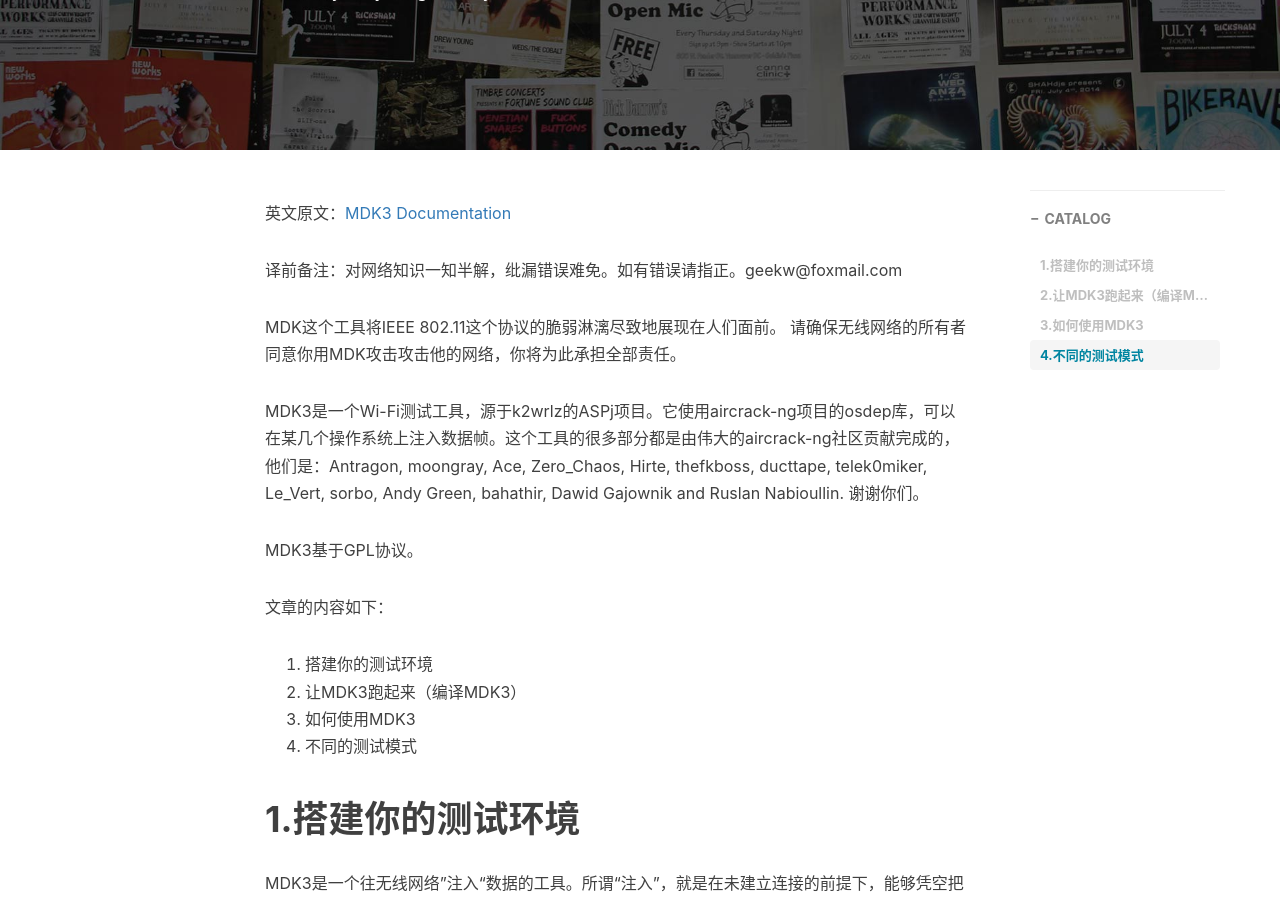
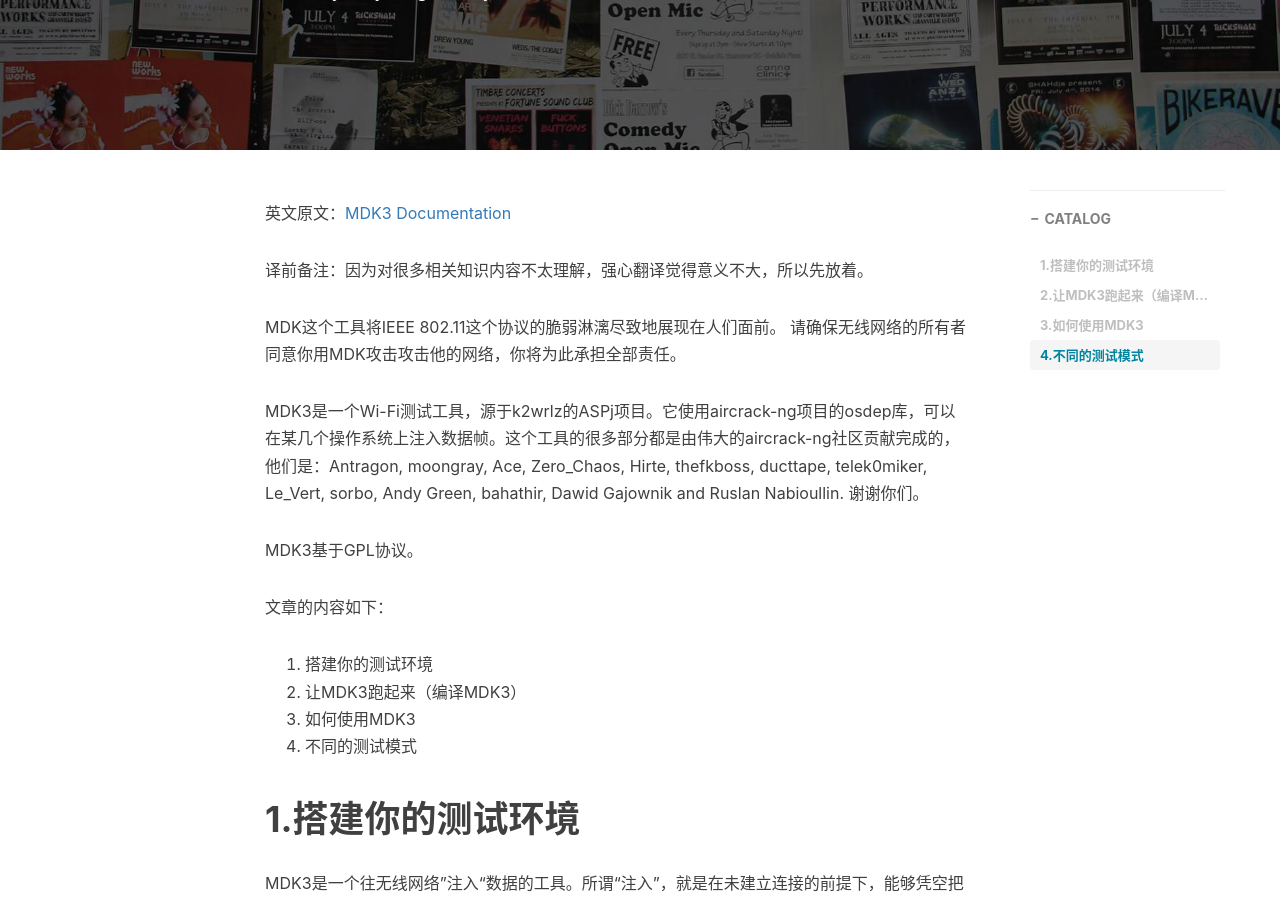
Before and after one commit to toolazytoname/toolazytoname.github.io, a Jekyll site: the page built from _posts/2017-05-27-MDK3-Documentation.markdown, in a window 1280 px wide and 900 px high, scrolled down 307 px. Built offline with Jekyll 4.4.1, drawn with Linux system fonts in a browser that asks for light colours; nearby versions of some CDN libraries; comment, search, counter and statistics services are not loaded.

Commit message:
edit MDK3-Documentation

```diff
--- a/_posts/2017-05-27-MDK3-Documentation.markdown
+++ b/_posts/2017-05-27-MDK3-Documentation.markdown
@@ -11,7 +11,8 @@ tags:
 
 英文原文：[MDK3 Documentation](https://svn.mdk3.aircrack-ng.org/mdk3/docs/Documentation_incomplete.html)
 
-译前备注：对网络知识一知半解，纰漏错误难免。如有错误请指正。geekw@foxmail.com
+译前备注：因为对很多相关知识内容不太理解，强心翻译觉得意义不大，所以先放着。
+
 
 MDK这个工具将IEEE 802.11这个协议的脆弱淋漓尽致地展现在人们面前。
 请确保无线网络的所有者同意你用MDK攻击攻击他的网络，你将为此承担全部责任。
```
